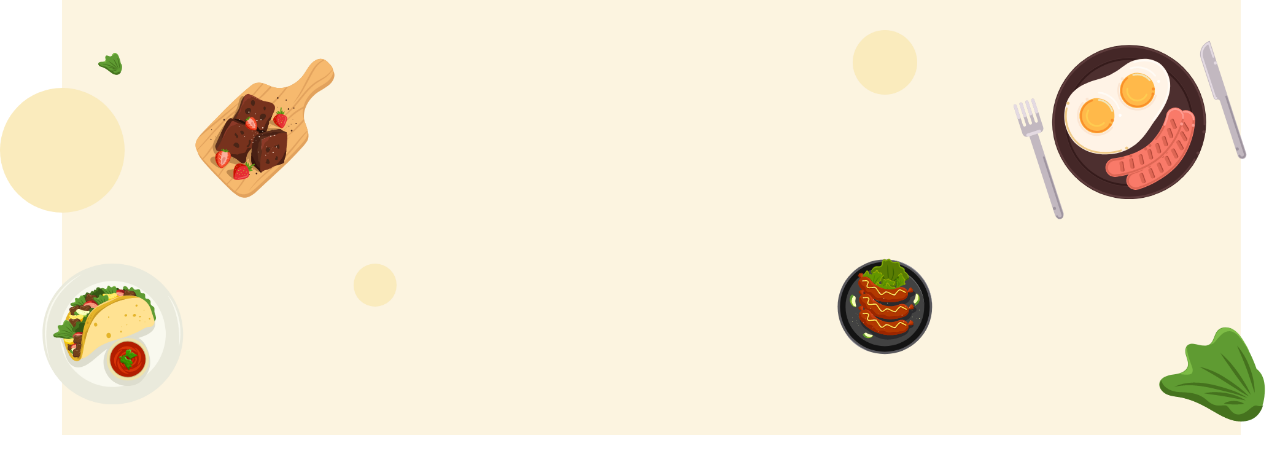
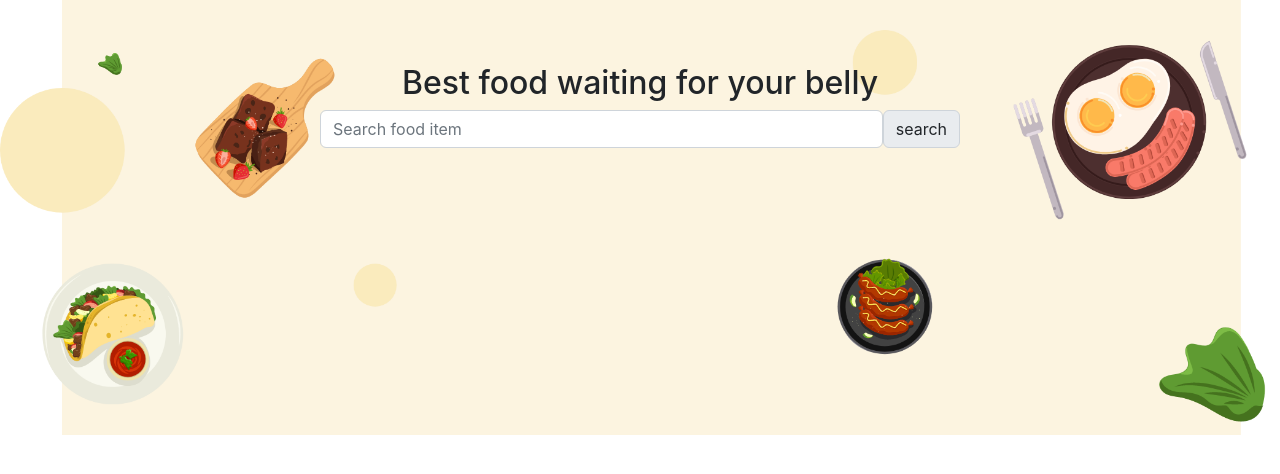
Before and after one commit to aktaruzzaman-shaon/resturant, a React (Create React App) app: page / in a window 1280 px wide. Shown: the top 474 px of the page. Built offline with nearby package versions, Linux system fonts and the light colour scheme.

Commit message:
updating banner content

```diff
--- a/src/Component/Banner/Banner.css
+++ b/src/Component/Banner/Banner.css
@@ -0,0 +1,8 @@
+.img-container{
+    position: absolute;
+}
+
+.banner-content-container{
+    position: relative;
+    top: 8vh;
+}
--- a/src/Component/Banner/Banner.js
+++ b/src/Component/Banner/Banner.js
@@ -1,10 +1,22 @@
 import React from 'react';
 import bannerbackground from '../../images/bannerbackground.png'
+import './Banner.css'
 
 const Banner = () => {
     return (
         <div>
-            <img className='mx-auto img-fluid' src={bannerbackground} alt="Bannerimage" />
+            <div className="img-container">
+                <img className='mx-auto img-fluid' src={bannerbackground} alt="Bannerimage" />
+            </div>
+            <div className="banner-content-container input-group">
+                <h2 className='d-block w-100'>Best food waiting for your belly</h2>
+
+                <div className='d-block w-50 mx-auto d-flex'>
+                    <input type="text" className="form-control" placeholder="Search food item" aria-label="Recipient's username" aria-describedby="basic-addon2" />
+                    <span className="input-group-text" id="basic-addon2">search</span>
+                </div>
+
+            </div>
         </div>
     );
 };
```
